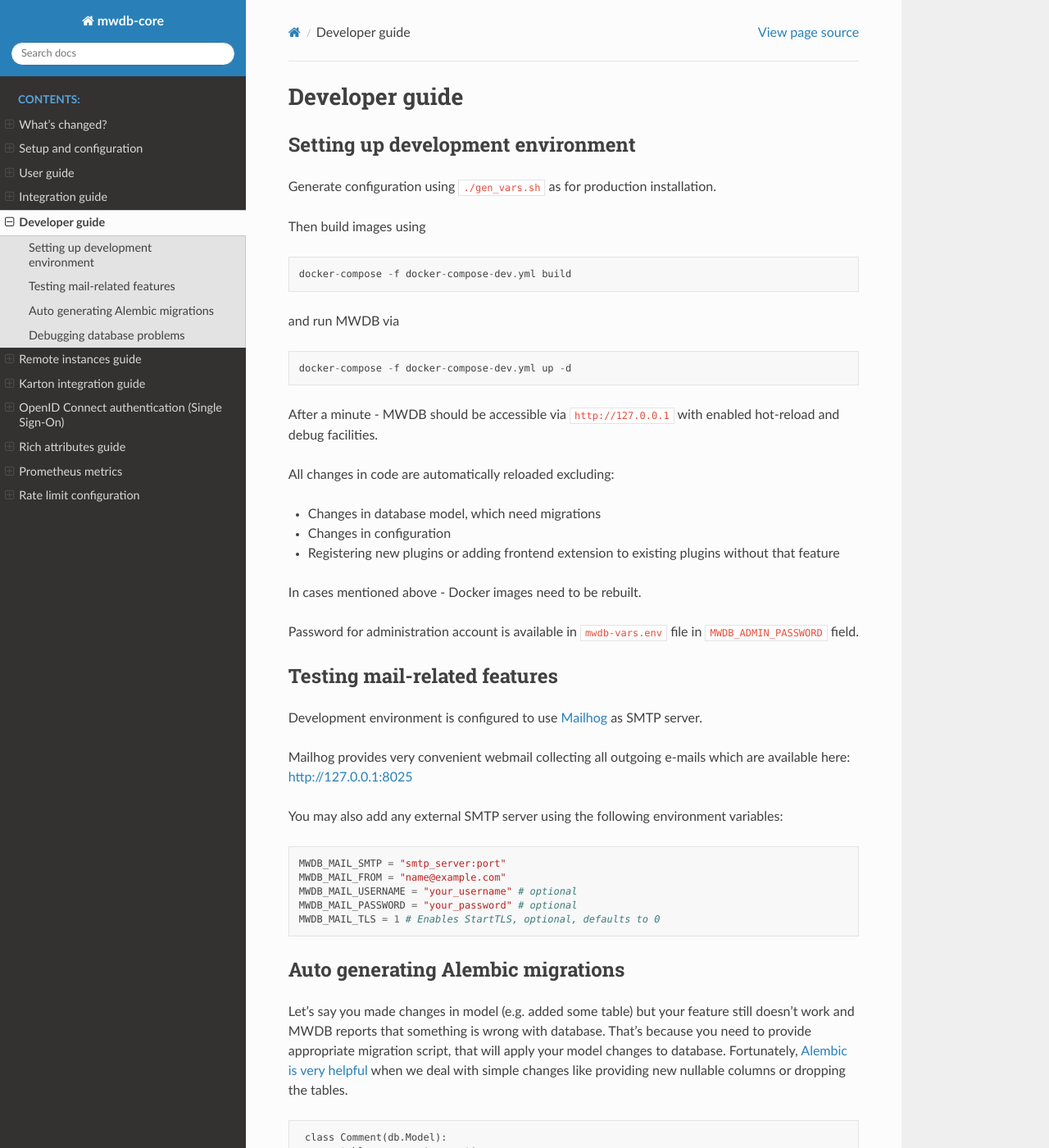
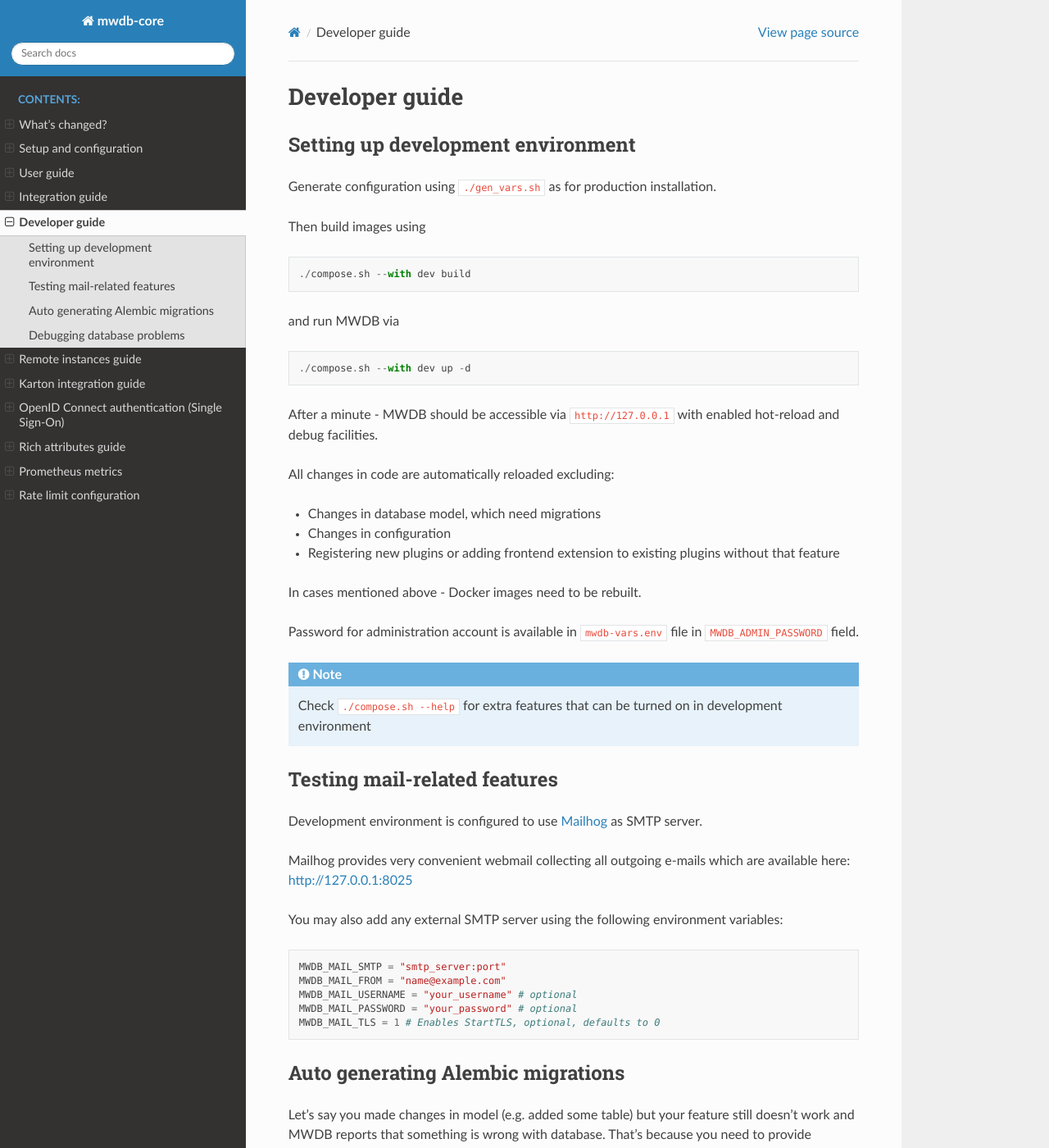
Before and after one commit to CERT-Polska/mwdb-core, a Sphinx documentation site: the page built from docs/developer-guide.rst, in a window 1280 px wide and 1400 px high. Shown: the whole window at 82% size. Built offline with Sphinx 7.4.7 and the Read the Docs theme 3.1.0, drawn with Linux system fonts in a browser that asks for light colours.

Commit message:
Docs and compose.sh help

```diff
--- a/docs/developer-guide.rst
+++ b/docs/developer-guide.rst
@@ -10,18 +10,17 @@ Then build images using
 
 .. code-block::
 
-    docker-compose -f docker-compose-dev.yml build
+    ./compose.sh --with dev build
 
 and run MWDB via
 
 .. code-block::
 
-    docker-compose -f docker-compose-dev.yml up -d
+    ./compose.sh --with dev up -d
 
 After a minute - MWDB should be accessible via ``http://127.0.0.1`` with enabled hot-reload and debug facilities.
 
 All changes in code are automatically reloaded excluding:
-
 
 * Changes in database model, which need migrations
 * Changes in configuration
@@ -30,6 +29,10 @@ All changes in code are automatically reloaded excluding:
 In cases mentioned above - Docker images need to be rebuilt.
 
 Password for administration account is available in ``mwdb-vars.env`` file in ``MWDB_ADMIN_PASSWORD`` field.
+
+.. note::
+
+   Check ``./compose.sh --help`` for extra features that can be turned on in development environment
 
 Testing mail-related features
 -----------------------------
```
Also changed, not shown: 6 other files.
